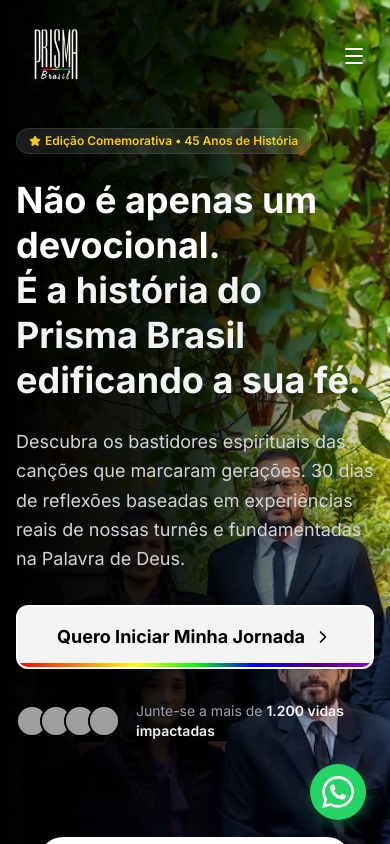
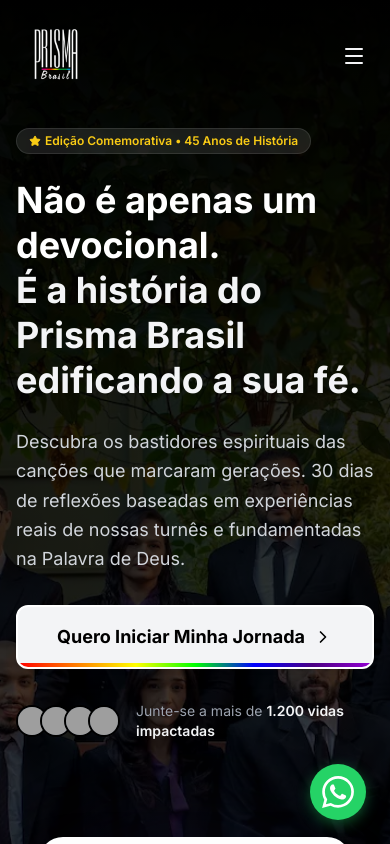
Before and after one commit to fast-dev-digital/lp-prisma-brasil, a React (Vite) app: page / in a window 390 px wide. Shown: the top 844 px of the page. Built offline with nearby package versions, Linux system fonts and the light colour scheme; grey boxes are pictures that could not be loaded.

Commit message:
style: Deixa o BG do Hero mais escuro pra melhor legibilidade

```diff
--- a/src/components/sections/Hero.tsx
+++ b/src/components/sections/Hero.tsx
@@ -18,7 +18,7 @@
       />
 
       {/* Gradient Overlay */}
-      <div className="absolute inset-0 bg-gradient-to-r from-black via-black/80 to-transparent z-0" />
+      <div className="absolute inset-0 bg-gradient-to-b from-black via-black/75 to-black/90 md:bg-gradient-to-r md:from-black md:via-black/80 md:to-transparent z-0" />
 
       <Container className="relative z-10 grid md:grid-cols-2 gap-12 items-center">
         <motion.div
```
